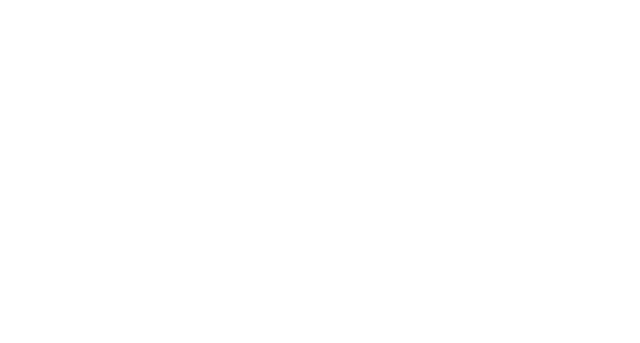
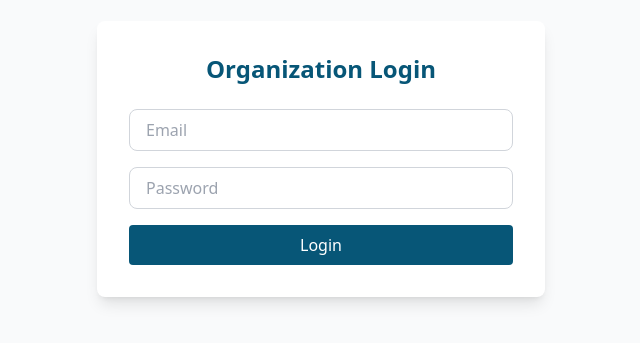
Before and after one commit to SodaDakoda/Hope_Deeds_React, a React (Vite) app: page /org-login in a window 1280 px wide. Shown: the part 241-584 px from the top of the page, without its empty margins (319-959 px from the left). Built offline with nearby package versions, Linux system fonts and the light colour scheme.

Commit message:
added an output to applayout

```diff
--- a/src/layout/AppLayout.jsx
+++ b/src/layout/AppLayout.jsx
@@ -1,8 +1,10 @@
-export default function AppLayout({ children }) {
+import { Outlet } from "react-router-dom";
+
+export default function AppLayout() {
   return (
     <div className="min-h-screen flex flex-col">
-      {/* Do NOT include TopBar or Footer here yet */}
-      {children}
+      {/* future: TopBar, Nav, etc. */}
+      <Outlet /> {/* This is where Home, Login, Register will render */}
     </div>
   );
 }
--- a/src/layout/DashboardLayout.jsx
+++ b/src/layout/DashboardLayout.jsx
@@ -1,7 +1,8 @@
+import { Outlet } from "react-router-dom";
 import Topbar from "../navigation/Topbar";
 import Sidebar from "../navigation/Sidebar";
 
-export default function DashboardLayout({ children }) {
+export default function DashboardLayout() {
   return (
     <div className="min-h-screen flex bg-gray-100">
       <Sidebar />
@@ -9,7 +10,9 @@ export default function DashboardLayout({ children }) {
       <div className="flex-1 flex flex-col">
         <Topbar />
 
-        <main className="p-6">{children}</main>
+        <main className="p-6">
+          <Outlet /> {/* OrgDashboard renders here */}
+        </main>
       </div>
     </div>
   );
```
